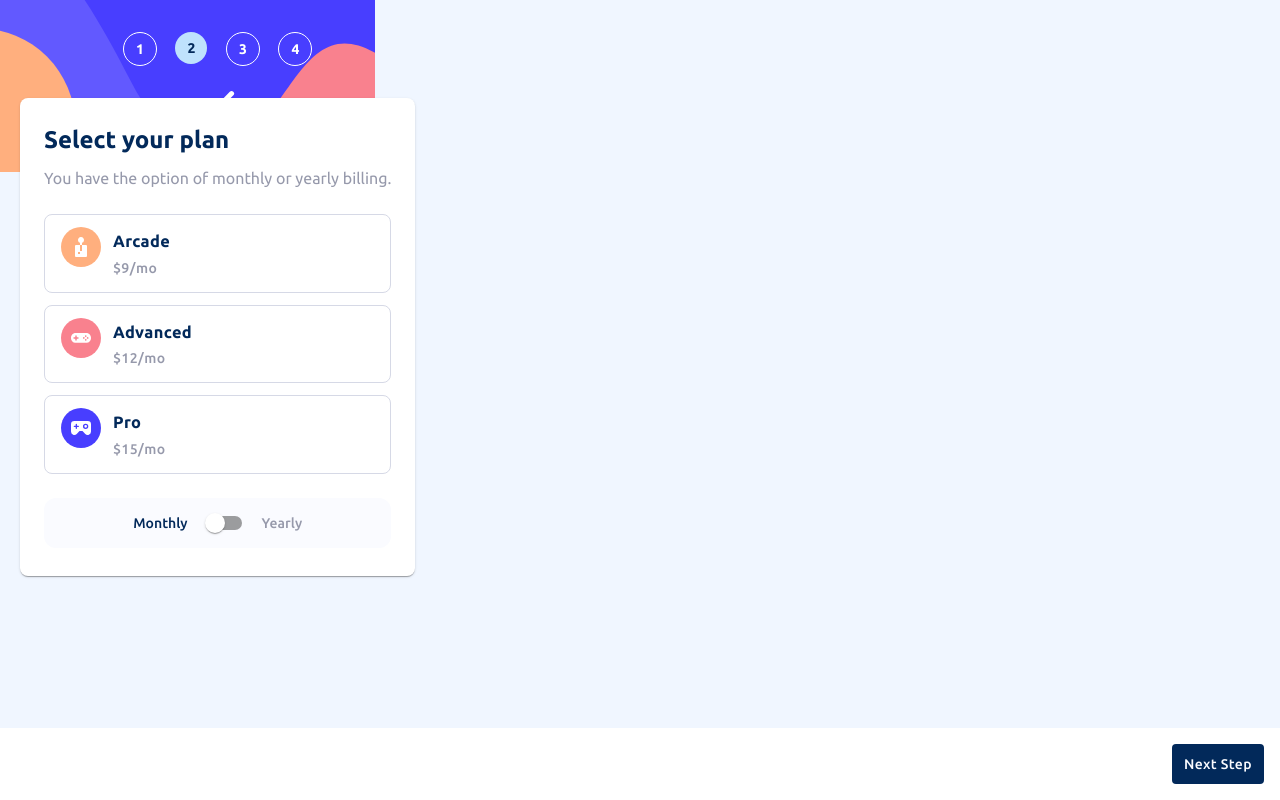
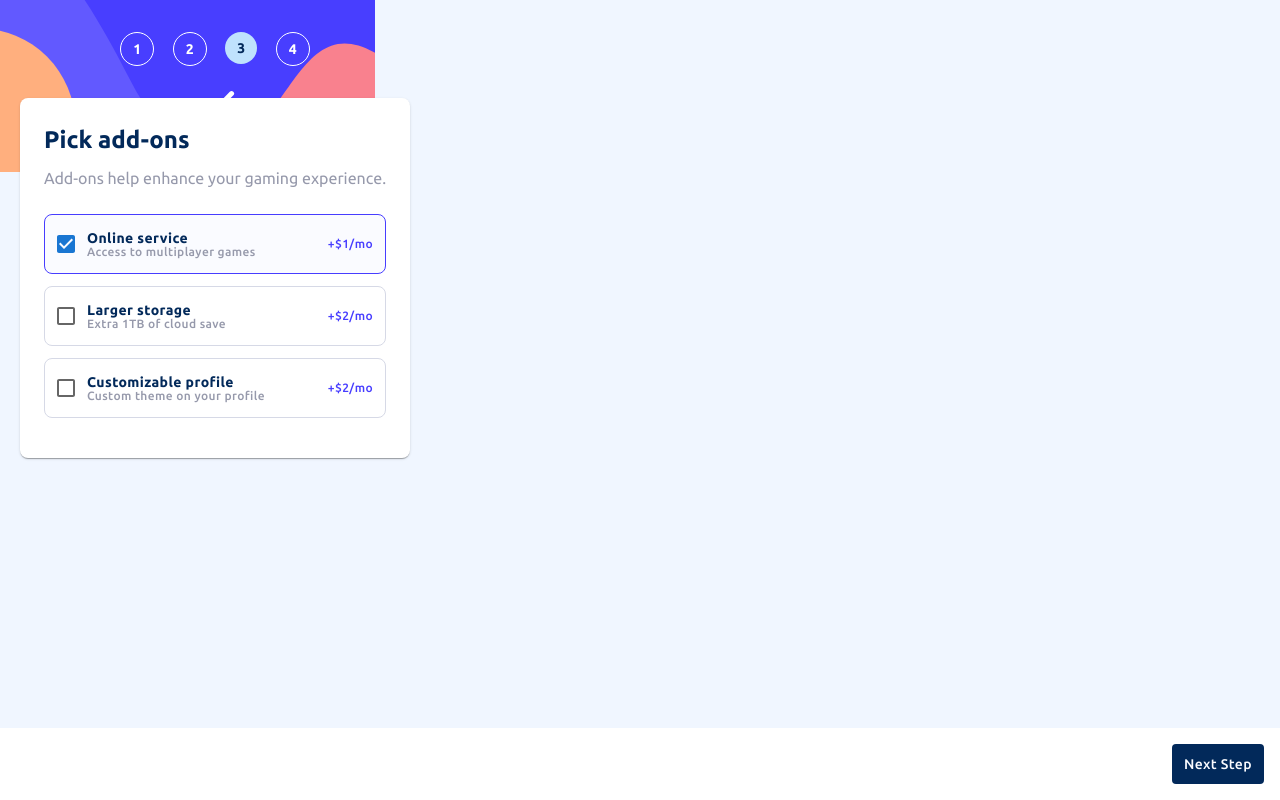
Before and after one commit to KamsiyonnaObi/multi-step-form, a React (Vite) app: page / in a window 1280 px wide. Built offline with nearby package versions, Linux system fonts and the light colour scheme.

Commit message:
Stage 3: pick add-ons

```diff
--- a/global.css
+++ b/global.css
@@ -163,6 +163,13 @@ label {
   justify-content: center;
 }
 
+.items-center {
+  align-items: center;
+}
+.justify-center {
+  justify-content: center;
+}
+
 .switch-container {
   gap: 8px;
   box-sizing: border-box;
@@ -182,3 +189,20 @@ label {
 .selected-switch {
   color: var(--marine-blue) !important;
 }
+
+.addon-header {
+  font-size: 14px;
+  line-height: 1.2;
+}
+
+.addon-desc {
+  font-size: 12px;
+  line-height: 90%;
+  color: var(--cool-gray);
+}
+
+.addon-price {
+  color: var(--purplish-blue) !important;
+  font-size: 12px;
+  margin-right: 12px;
+}
--- a/src/App.tsx
+++ b/src/App.tsx
@@ -4,6 +4,7 @@ import Button from "@mui/material/Button";
 import Stage from "./components/stages/Stage";
 import { PersonalInfo } from "./components/personalInfo/PersonalInfo";
 import { SelectPlan } from "./components/selectPlan/SelectPlan";
+import { AddOns } from "./components/addOns/AddOns";
 
 const App = () => {
   return (
@@ -16,7 +17,8 @@ const App = () => {
         <Paper sx={{ margin: "0 20px", borderRadius: "8px" }}>
           <section className="step-container">
             {/* <PersonalInfo /> */}
-            <SelectPlan />
+            {/* <SelectPlan /> */}
+            <AddOns />
           </section>
         </Paper>
       </section>
--- /dev/null
+++ b/src/components/addOns/AddOns.tsx
@@ -0,0 +1,84 @@
+import React, { useState } from "react";
+import Checkbox from "@mui/material/Checkbox";
+import { PlanButton } from "../selectPlan/SelectPlan";
+import { formatPrice } from "../../../utils/utils";
+
+export const AddOns = () => {
+  const [selectedAddOns, setSelectedAddOns] = useState<number[]>([1]);
+
+  const handleAddOnClick = (id: number) => {
+    if (selectedAddOns.includes(id)) {
+      setSelectedAddOns(selectedAddOns.filter((addOnId) => addOnId !== id));
+    } else {
+      setSelectedAddOns([...selectedAddOns, id]);
+    }
+  };
+  const addOns = [
+    {
+      id: 1,
+      name: "Online service",
+      price: 1,
+      desc: "Access to multiplayer games",
+    },
+    {
+      id: 2,
+      name: "Larger storage",
+      price: 2,
+      desc: "Extra 1TB of cloud save",
+    },
+    {
+      id: 3,
+      name: "Customizable profile",
+      price: 2,
+      desc: "Custom theme on your profile",
+    },
+  ];
+  return (
+    <>
+      <h1>Pick add-ons</h1>
+      <p className="grey-text">Add-ons help enhance your gaming experience.</p>
+      <div className="plan-container">
+        {" "}
+        {addOns.map((addOn) => (
+          <PlanButton
+            key={addOn.id}
+            sx={{
+              padding: "8px 0",
+              width: "100%",
+              backgroundColor: selectedAddOns.includes(addOn.id)
+                ? "var(--alabaster)"
+                : "transparent",
+              borderColor: selectedAddOns.includes(addOn.id)
+                ? "var(--purplish-blue)"
+                : "",
+            }}
+            onClick={() => handleAddOnClick(addOn.id)}
+          >
+            <div
+              style={{
+                width: "100%",
+                display: "flex",
+                alignItems: "center",
+                justifyContent: "space-between",
+              }}
+            >
+              <div style={{ display: "flex", alignItems: "center" }}>
+                <Checkbox
+                  checked={selectedAddOns.includes(addOn.id)}
+                  onChange={() => handleAddOnClick(addOn.id)}
+                />
+                <div className="flex-col-center justify-center">
+                  <h3 className="zero-margin addon-header">{addOn.name}</h3>
+                  <p className="zero-margin addon-desc">{addOn.desc}</p>
+                </div>
+              </div>
+              <p className="zero-margin addon-price">
+                {`+${formatPrice(addOn.price)}`}
+              </p>
+            </div>
+          </PlanButton>
+        ))}
+      </div>
+    </>
+  );
+};
--- a/src/components/selectPlan/SelectPlan.tsx
+++ b/src/components/selectPlan/SelectPlan.tsx
@@ -3,6 +3,19 @@ import { Button, styled } from "@mui/material";
 import Switch from "@mui/material/Switch";
 
 import { formatPrice } from "../../../utils/utils";
+
+// create reusable button
+export const PlanButton = styled(Button)(() => ({
+  border: "1px solid var(--light-gray)",
+  backgroundColor: "transparent",
+  justifyContent: "flex-start",
+  padding: "12px 16px",
+  borderRadius: "8px",
+  "&:hover": {
+    borderColor: "var(--purplish-blue)",
+    backgroundColor: "transparent",
+  },
+}));
 
 export const SelectPlan = () => {
   const [selectedButton, setSelectedButton] = useState(1);
@@ -35,18 +48,7 @@ export const SelectPlan = () => {
       image: "../../../assets/images/icon-pro.svg",
     },
   ];
-  // create reusable button
-  const PlanButton = styled(Button)(() => ({
-    border: "1px solid var(--light-gray)",
-    backgroundColor: "transparent",
-    justifyContent: "flex-start",
-    padding: "12px 16px",
-    borderRadius: "8px",
-    "&:hover": {
-      borderColor: "var(--purplish-blue)",
-      backgroundColor: "transparent",
-    },
-  }));
+
   return (
     <>
       <h1>Select your plan</h1>
--- a/src/components/stages/Stage.tsx
+++ b/src/components/stages/Stage.tsx
@@ -1,7 +1,7 @@
 import React from "react";
 
 const Stage = () => {
-  const stage: number = 2;
+  const stage: number = 3;
 
   return (
     <div className="stage-container">
```
